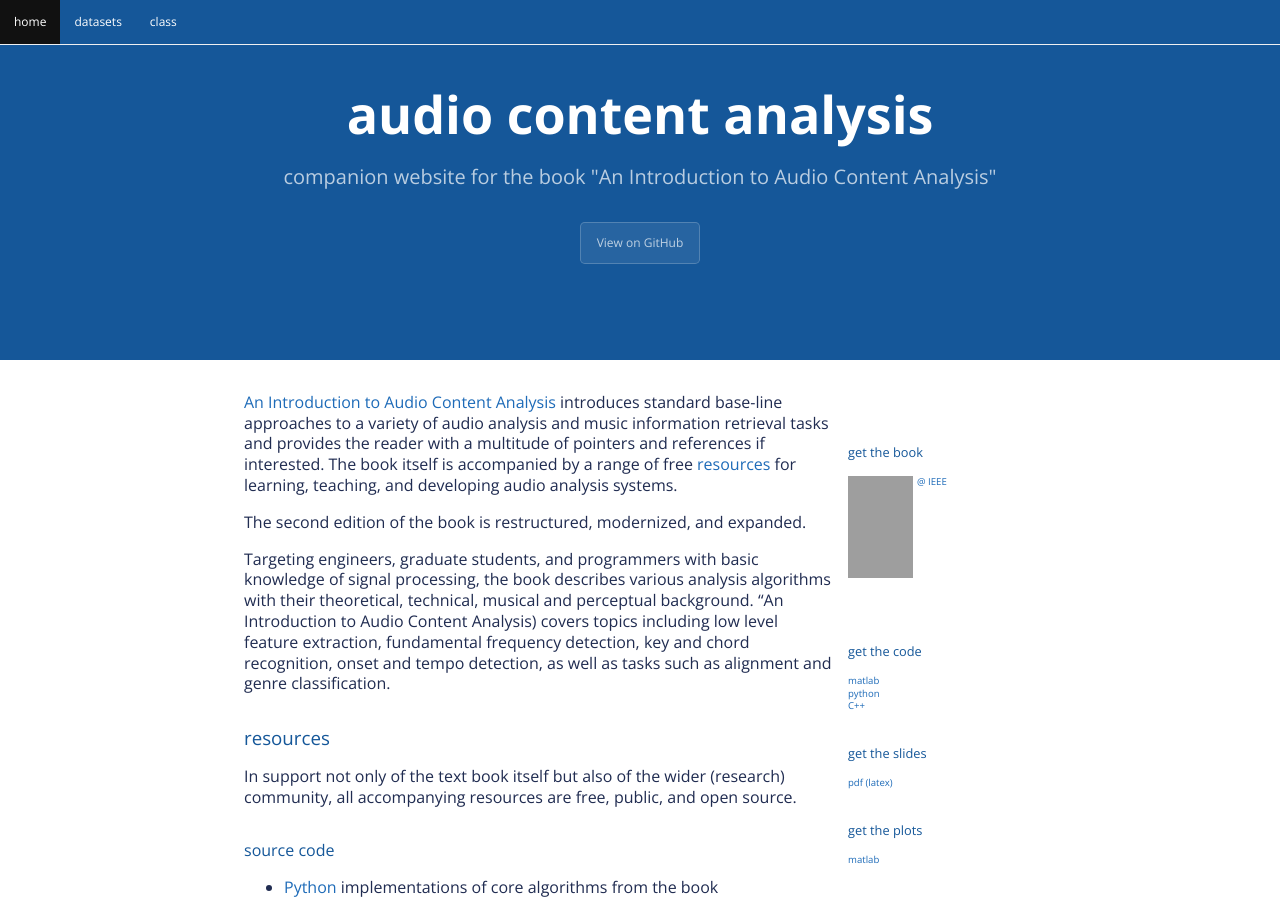
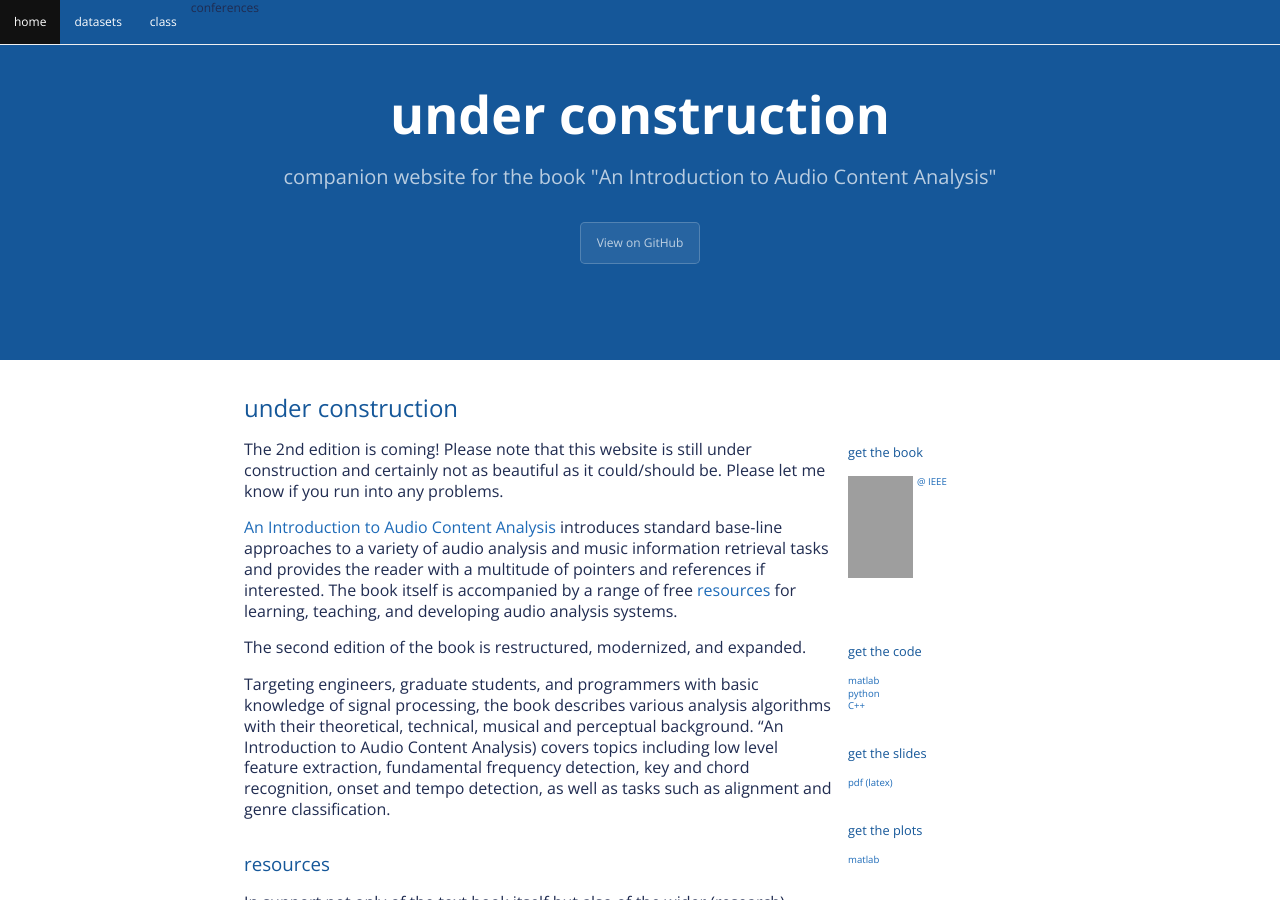
Before and after one commit to alexanderlerch/audiocontentanalysis.org, a Jekyll site: the page built from index.md, in a window 1280 px wide and 900 px high. Built offline with Jekyll 4.4.1, drawn with Linux system fonts in a browser that asks for light colours; our own code applies the rules of GitHub Pages for plain Markdown files; grey boxes are pictures that could not be loaded.

Commit message:
minor content updates

```diff
--- a/_includes/head-custom.html
+++ b/_includes/head-custom.html
@@ -4,6 +4,7 @@
 	<li {% if page.url contains 'index' %}class="active"{% endif %}><a href="index.html">home</a></li>
 	<li {% if page.url contains 'datasets' %}class="active"{% endif %}><a href="datasets.html">datasets</a></li>
 	<li {% if page.url contains 'class' %}class="active"{% endif %}><a href="class.html">class</a></li>
+	<li <a href="https://mir-conferences.audiocontentanalysis.org">conferences</a></li>
 <!--     {% assign navigation_pages = site.html_pages | sort: 'navigation_weight' %}
     {% for p in navigation_pages %}
       {% if p.navigation_weight %}
--- a/index.md
+++ b/index.md
@@ -3,6 +3,9 @@ layout: default
 description: companion website for the book "An Introduction to Audio Content Analysis"
 navigation_weight: 1
 ---
+
+## under construction
+The 2nd edition is coming! Please note that this website is still under construction and certainly not as beautiful as it could/should be. Please let me know if you run into any problems.
 
 [An Introduction to Audio Content Analysis](http://ieeexplore.ieee.org/servlet/opac?bknumber=6266785) introduces standard base-line approaches to a variety of audio analysis and music information retrieval tasks and provides the reader with a multitude of pointers and references if interested. The book itself is accompanied by a range of free [resources](#resources) for learning, teaching, and developing audio analysis systems.
 
```
